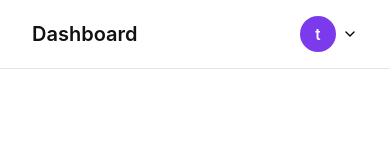
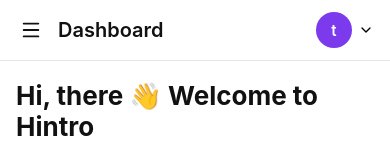
Before and after one commit to TechGenie-awake/hintro-dashboard, a React (Vite) app: page / in a window 390 px wide. Both pictures are taken after typing "name@example.com", "Sample123" into the empty fields and a click on the button "Login". Shown: the top 147 px of the page. Built offline with nearby package versions, Linux system fonts and the light colour scheme; no server answers.

Commit message:
fix: add topbarLeft, fix hamburger display, remove unused classes

```diff
--- a/src/App.jsx
+++ b/src/App.jsx
@@ -4,7 +4,6 @@ import Dashboard from "./pages/Dashboard";
 import FeedbackHistory from "./pages/FeedbackHistory";
 import Sidebar from "./components/Sidebar";
 import styles from "./App.module.css";
-import { Menu } from "lucide-react";
 
 export default function App() {
   const [userId, setUserId] = useState(null);
@@ -38,19 +37,11 @@ export default function App() {
         <div className={styles.overlay} onClick={() => setSidebarOpen(false)} />
       )}
       <div className={styles.content}>
-        <div className={styles.topbar}>
-          <button
-            className={styles.hamburger}
-            onClick={() => setSidebarOpen(true)}
-          >
-            <Menu size={22} />
-          </button>
-        </div>
         {page === "dashboard" && (
           <Dashboard
             userId={userId}
             onLogout={handleLogout}
-            onNavigate={setPage}
+            onMenuOpen={() => setSidebarOpen(true)}
           />
         )}
         {page === "feedback-history" && <FeedbackHistory />}
--- a/src/pages/Dashboard.jsx
+++ b/src/pages/Dashboard.jsx
@@ -7,6 +7,7 @@ import {
   LogOut,
   ChevronDown,
   ChartPie,
+  Menu,
 } from "lucide-react";
 import styles from "./Dashboard.module.css";
 import StatCard from "../components/StatCard";
@@ -30,7 +31,7 @@ function timeAgo(isoArray) {
   return `${days} days ago`;
 }
 
-export default function Dashboard({ userId, onLogout }) {
+export default function Dashboard({ userId, onLogout, onMenuOpen }) {
   const [profile, setProfile] = useState(null);
   const [stats, setStats] = useState(null);
   const [calls, setCalls] = useState([]);
@@ -49,7 +50,12 @@ export default function Dashboard({ userId, onLogout }) {
     <div>
       {/* Topbar */}
       <div className={styles.topbar}>
-        <h2 className={styles.pageTitle}>Dashboard</h2>
+        <div className={styles.topbarLeft}>
+          <button className={styles.hamburger} onClick={onMenuOpen}>
+            <Menu size={22} />
+          </button>
+          <h2 className={styles.pageTitle}>Dashboard</h2>
+        </div>
         <div className={styles.topbarRight}>
           <button className={styles.tutorialBtn}>
             <Play size={13} /> Watch Tutorial
--- a/src/pages/Dashboard.module.css
+++ b/src/pages/Dashboard.module.css
@@ -1,20 +1,3 @@
-.layout {
-  display: flex;
-  min-height: 100vh;
-  background: var(--color-bg);
-}
-
-.main {
-  flex: 1;
-  margin-left: var(--sidebar-width);
-  min-height: 100vh;
-  transition: margin-left 0.25s ease;
-}
-
-.overlay {
-  display: none;
-}
-
 .topbar {
   display: flex;
   align-items: center;
@@ -29,11 +12,21 @@
   z-index: 10;
 }
 
+.topbarLeft {
+  display: flex;
+  align-items: center;
+  gap: 12px;
+}
+
 .hamburger {
   display: none;
   background: none;
   border: none;
-  font-size: 22px;
+  cursor: pointer;
+  color: var(--color-text);
+  padding: 4px;
+  align-items: center;
+  justify-content: center;
 }
 
 .pageTitle {
@@ -56,6 +49,7 @@
   border-radius: var(--radius-md);
   background: none;
   font-size: 14px;
+  cursor: pointer;
 }
 
 .tutorialBtn:hover {
@@ -73,6 +67,7 @@
   background: none;
   border: none;
   font-size: 14px;
+  cursor: pointer;
 }
 
 .avatar {
@@ -80,7 +75,7 @@
   height: 36px;
   border-radius: 50%;
   background: var(--color-accent);
-  color: #fff;
+  color: var(--color-bg);
   display: flex;
   align-items: center;
   justify-content: center;
@@ -144,12 +139,13 @@
 .startCallBtn {
   padding: 12px 24px;
   background: var(--color-primary);
-  color: #fff;
+  color: var(--color-bg);
   border: none;
   border-radius: var(--radius-md);
   font-weight: 600;
   font-size: 15px;
   transition: opacity 0.2s;
+  cursor: pointer;
 }
 
 .startCallBtn:hover {
@@ -164,20 +160,13 @@
 }
 
 @media (max-width: 768px) {
-  .main {
-    margin-left: 0;
-  }
-
-  .overlay {
-    display: block;
-    position: fixed;
-    inset: 0;
-    background: rgba(0, 0, 0, 0.3);
-    z-index: 40;
+  .topbar {
+    left: 0;
+    padding: 12px 16px;
   }
 
   .hamburger {
-    display: block;
+    display: flex;
   }
 
   .statsGrid {
@@ -201,8 +190,4 @@
     padding: 20px 16px;
     padding-top: 80px;
   }
-
-  .topbar {
-    left: 0;
-  }
 }
```
